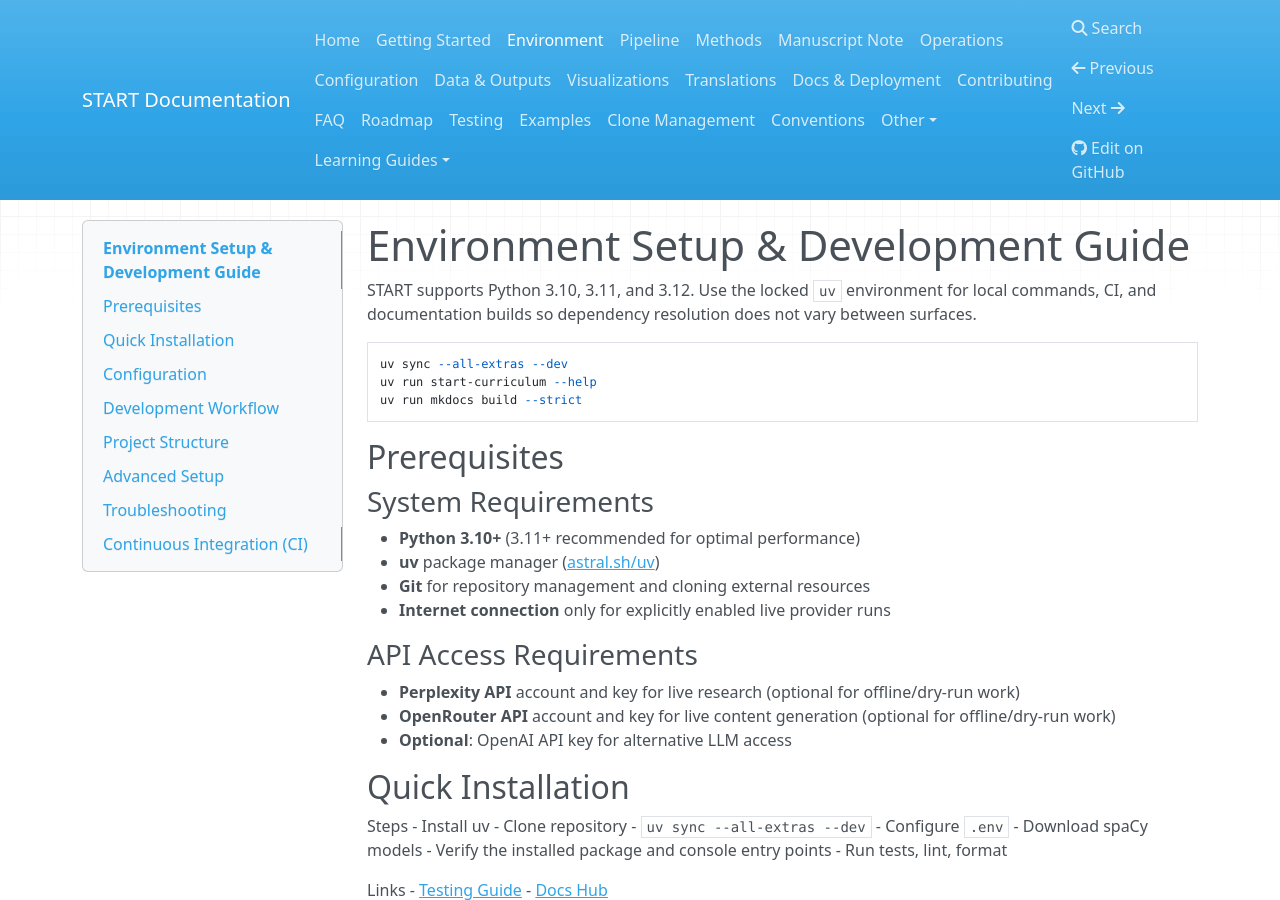
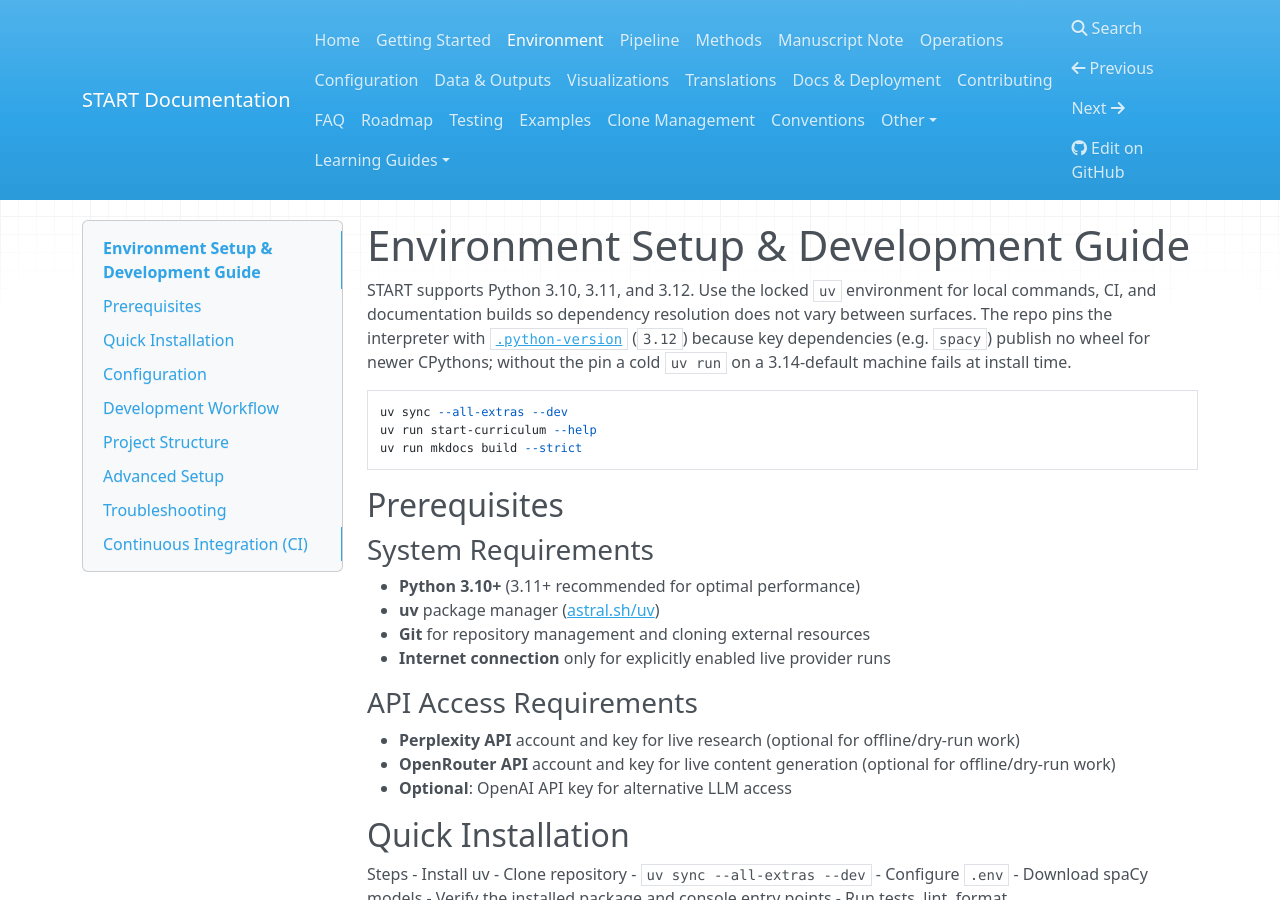
Before and after one commit to ActiveInferenceInstitute/Start, an MkDocs documentation site: the page built from docs/environment.md, in a window 1280 px wide and 900 px high. Built offline with MkDocs 1.6.1, drawn with Linux system fonts in a browser that asks for light colours; nearby versions of some CDN libraries.

Commit message:
fix(env): pin Python 3.12 via .python-version so cold uv run installs succeed
- uv defaulted to CPython 3.14, where spacy 3.8.14 has no wheel: every
  documented command failed at install time for a cold-landing agent.
- Document the pin rationale in docs/environment.md.
- Verified after rebuild: start-curriculum --help, start-validate-outputs
  --check (687 outputs, 0 invalid), start-regenerate-offline, full pytest
  suite green.

````diff
--- a/docs/environment.md
+++ b/docs/environment.md
@@ -2,7 +2,10 @@
 
 START supports Python 3.10, 3.11, and 3.12. Use the locked `uv` environment
 for local commands, CI, and documentation builds so dependency resolution does
-not vary between surfaces.
+not vary between surfaces. The repo pins the interpreter with
+[`.python-version`](../.python-version) (`3.12`) because key dependencies (e.g.
+`spacy`) publish no wheel for newer CPythons; without the pin a cold `uv run`
+on a 3.14-default machine fails at install time.
 
 ```bash
 uv sync --all-extras --dev
````
Also changed, not shown: 1 other file.
